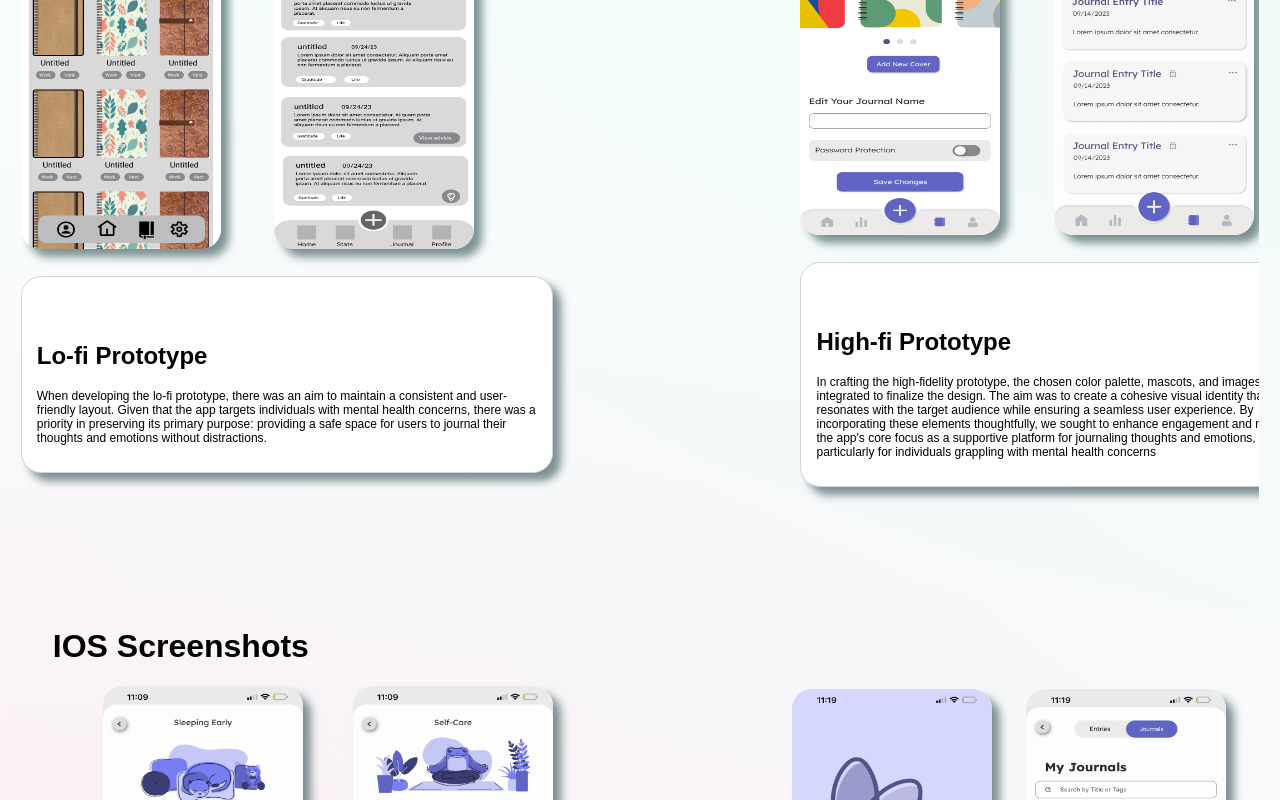
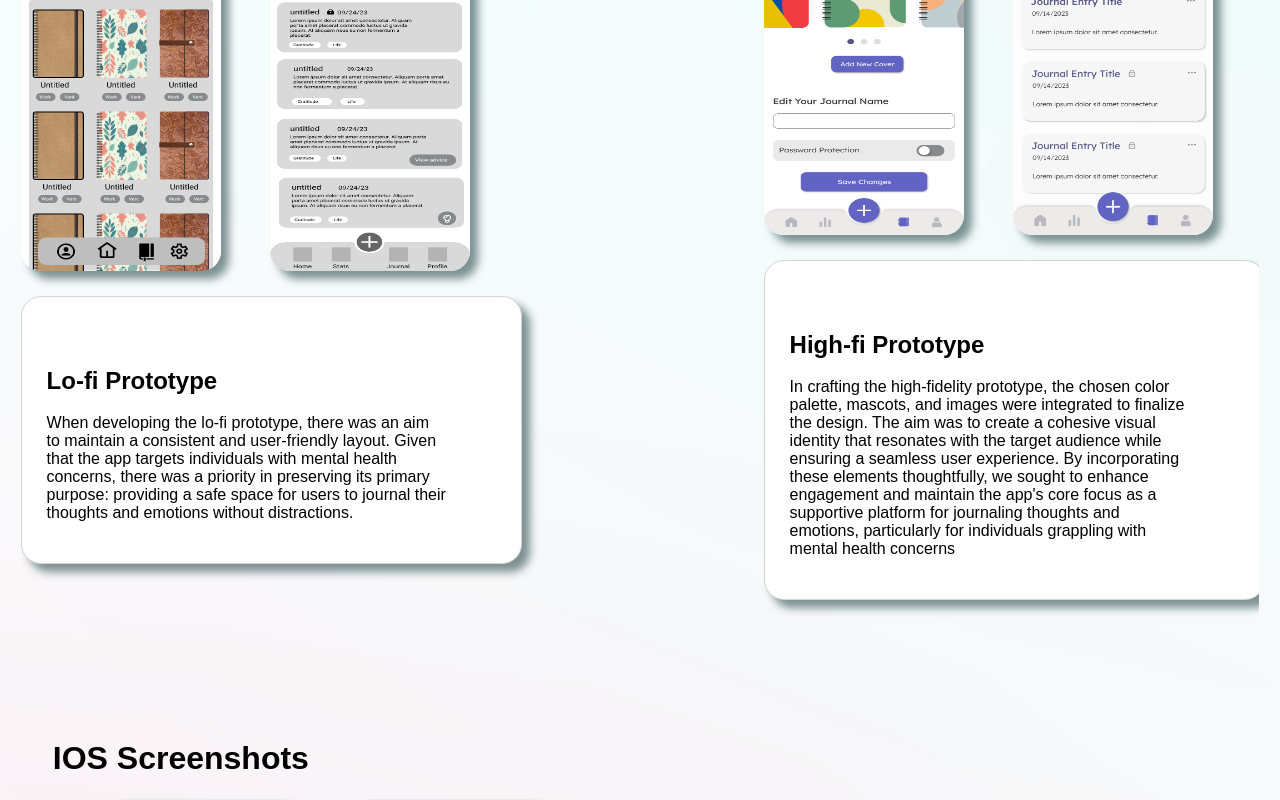
Before and after one commit to bguemos/bri-lynngportfolio, a Next.js app: page /innersight in a window 1280 px wide. Shown: the part 4007-4807 px from the top of the page. Built offline with nearby package versions, Linux system fonts and the light colour scheme; a web font is replaced by a local one.

Commit message:
new spacing

```diff
--- a/styles/Innersight.module.css
+++ b/styles/Innersight.module.css
@@ -219,8 +219,8 @@
 }
 
 .description{
-    width: 500px;
-    font-size: 12px;
+    width: 400px;
+    font-size: 16px;
 }
 
 
@@ -347,8 +347,8 @@
     border: .5px solid lightgrey;
     background-color: white;
     box-shadow: 8px 8px 8px rgba(4, 42, 43, 0.5);
-    padding: 15px;
-    width: 500px;
+    padding: 5%;
+    width: 450px;
     margin-top: 5%;
     margin-right: 2%;
 
```
